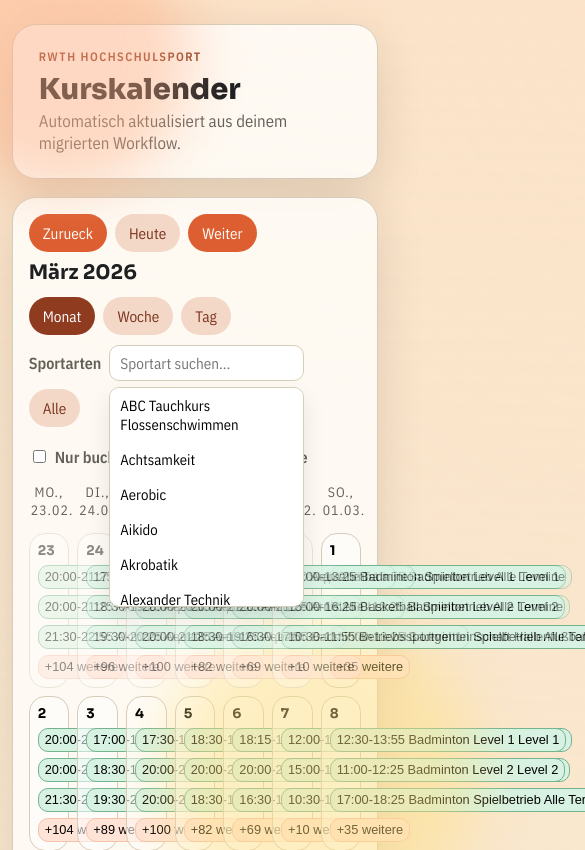
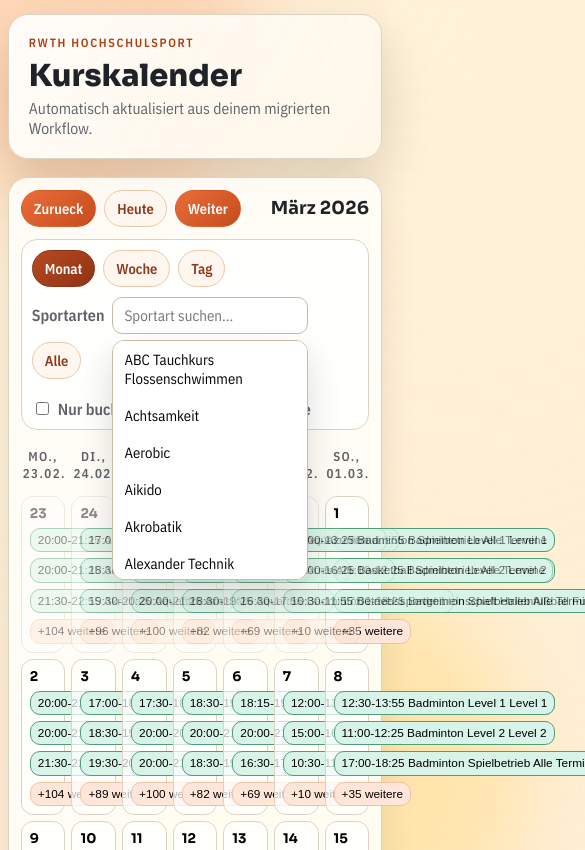
Before and after one commit to greenoak24/hochschulsport-kalender, a website: page docs/index.html in a window 390 px wide. Shown: the top 850 px of the page, 585 px wide, since content can reach past the window. Drawn offline with nearby package versions, Linux system fonts and the light colour scheme.

Commit message:
Improve calendar UI design and responsiveness

```diff
--- a/docs/styles.css
+++ b/docs/styles.css
@@ -1,19 +1,24 @@
 :root {
-  --bg: #f3efe6;
-  --panel: rgba(255, 253, 249, 0.88);
-  --ink: #1d1f21;
-  --muted: #636058;
-  --accent: #dd5f31;
-  --accent-dark: #8f3b20;
-  --line: #d6ccba;
-  --chip: #ffe3d7;
-  --chip-hover: #ffd0bd;
-  --chip-single: #ffe7b6;
-  --chip-single-border: #e4b75d;
-  --chip-recurring: #d7f2e3;
-  --chip-recurring-border: #73b38e;
-  --selected: #fff2bf;
-  --shadow: 0 16px 48px rgba(40, 32, 21, 0.13);
+  --bg: #f8f4e9;
+  --paper: rgba(255, 252, 245, 0.78);
+  --panel: rgba(255, 254, 250, 0.9);
+  --ink: #1f2328;
+  --muted: #5f6368;
+  --accent: #da5e2a;
+  --accent-dark: #ab3f14;
+  --accent-soft: #ffe0ce;
+  --line: #ddd3c3;
+  --line-strong: #c8bba4;
+  --chip: #ffe6d8;
+  --chip-hover: #ffd4bd;
+  --chip-single: #ffe8b8;
+  --chip-single-border: #d79f32;
+  --chip-recurring: #d8f3e7;
+  --chip-recurring-border: #4f9e77;
+  --selected: #fff1c4;
+  --ring: 0 0 0 3px rgba(218, 94, 42, 0.2);
+  --shadow-soft: 0 14px 34px rgba(60, 44, 22, 0.11);
+  --shadow-strong: 0 22px 50px rgba(36, 27, 13, 0.16);
 }
 
 * {
@@ -23,43 +28,49 @@
 body {
   margin: 0;
   min-height: 100vh;
-  background:
-    radial-gradient(circle at 10% 20%, #f7f0d7 0%, transparent 45%),
-    radial-gradient(circle at 90% 0%, #ffd8bc 0%, transparent 42%),
-    linear-gradient(145deg, #ece5d7, #f7f3eb);
   color: var(--ink);
   font-family: "IBM Plex Sans Condensed", sans-serif;
+  background:
+    radial-gradient(circle at 0% 0%, #fff2d8 0%, transparent 40%),
+    radial-gradient(circle at 100% 0%, #ffd6c0 0%, transparent 38%),
+    radial-gradient(circle at 100% 100%, #ffe7b6 0%, transparent 32%),
+    linear-gradient(135deg, #f2ebdb 0%, #f8f4e9 48%, #eee4d4 100%);
 }
 
 .bg-orb {
   position: fixed;
   border-radius: 999px;
-  filter: blur(28px);
-  opacity: 0.45;
+  filter: blur(40px);
+  opacity: 0.4;
   pointer-events: none;
+  z-index: 0;
 }
 
 .orb-1 {
-  width: 260px;
-  height: 260px;
-  top: -70px;
-  left: -70px;
-  background: #ffb088;
+  width: 340px;
+  height: 340px;
+  top: -120px;
+  left: -90px;
+  background: #ffb185;
+  animation: drift 12s ease-in-out infinite alternate;
 }
 
 .orb-2 {
-  width: 320px;
-  height: 320px;
-  bottom: -90px;
-  right: -90px;
-  background: #ffe081;
+  width: 420px;
+  height: 420px;
+  bottom: -150px;
+  right: -120px;
+  background: #ffd66f;
+  animation: drift 14s ease-in-out infinite alternate-reverse;
 }
 
 .layout {
-  width: min(1200px, 94vw);
-  margin: 24px auto 32px;
+  position: relative;
+  z-index: 1;
+  width: min(1240px, 95vw);
+  margin: 20px auto 34px;
   display: grid;
-  grid-template-columns: 1fr 320px;
+  grid-template-columns: minmax(0, 1fr) 330px;
   grid-template-areas:
     "hero hero"
     "calendar details";
@@ -68,46 +79,58 @@ body {
 
 .hero {
   grid-area: hero;
-  background: var(--panel);
+  background:
+    linear-gradient(120deg, rgba(255, 255, 255, 0.72), rgba(255, 246, 230, 0.65)),
+    var(--paper);
   border: 1px solid var(--line);
-  border-radius: 24px;
-  padding: 24px 26px;
-  box-shadow: var(--shadow);
-  animation: rise 0.6s ease-out;
+  border-radius: 26px;
+  padding: 25px 28px;
+  box-shadow: var(--shadow-strong);
+  backdrop-filter: blur(8px);
+  animation: reveal 500ms ease both;
 }
 
 .eyebrow {
   margin: 0;
   text-transform: uppercase;
-  letter-spacing: 0.12em;
+  letter-spacing: 0.14em;
   color: var(--accent-dark);
-  font-size: 0.76rem;
+  font-size: 0.75rem;
   font-weight: 700;
 }
 
 .hero h1 {
-  margin: 10px 0 4px;
-  font: 800 clamp(1.8rem, 4vw, 2.8rem) / 1.1 "Sora", sans-serif;
+  margin: 10px 0 5px;
+  font: 800 clamp(1.9rem, 4.2vw, 3rem) / 1.08 "Sora", sans-serif;
+  text-wrap: balance;
 }
 
 .subline {
   margin: 0;
   color: var(--muted);
-  font-size: 1.05rem;
+  font-size: clamp(0.98rem, 2.4vw, 1.1rem);
 }
 
 .calendar-shell,
 .detail-panel {
-  background: var(--panel);
   border: 1px solid var(--line);
   border-radius: 24px;
-  box-shadow: var(--shadow);
+  box-shadow: var(--shadow-soft);
+  backdrop-filter: blur(8px);
 }
 
 .calendar-shell {
   grid-area: calendar;
   padding: 16px;
-  animation: rise 0.8s ease-out;
+  background: var(--panel);
+  animation: reveal 680ms ease both;
+}
+
+.detail-panel {
+  grid-area: details;
+  padding: 18px;
+  background: linear-gradient(180deg, rgba(255, 255, 255, 0.9), rgba(255, 248, 236, 0.85));
+  animation: reveal 860ms ease both;
 }
 
 .calendar-toolbar {
@@ -115,40 +138,61 @@ body {
   justify-content: space-between;
   align-items: center;
   margin-bottom: 12px;
+  gap: 10px;
+  flex-wrap: wrap;
+}
+
+.nav-group,
+.view-group {
+  display: flex;
   gap: 8px;
   flex-wrap: wrap;
 }
 
-.nav-group {
-  display: flex;
-  gap: 8px;
-}
-
 .btn {
-  border: 0;
+  border: 1px solid transparent;
   border-radius: 999px;
-  background: var(--accent);
+  background: linear-gradient(140deg, #ea6d38, #c54c1e);
   color: #fff;
   padding: 9px 14px;
   font-family: inherit;
-  font-size: 0.95rem;
+  font-size: 0.94rem;
+  font-weight: 600;
   cursor: pointer;
-  transition: transform 0.14s ease, background 0.14s ease;
+  transition: transform 0.15s ease, box-shadow 0.15s ease, filter 0.15s ease, border-color 0.15s ease;
 }
 
 .btn:hover {
-  background: #c65227;
   transform: translateY(-1px);
+  box-shadow: 0 8px 16px rgba(184, 72, 29, 0.3);
+  filter: saturate(1.05);
+}
+
+.btn:focus-visible {
+  outline: none;
+  box-shadow: var(--ring);
 }
 
 .btn-ghost {
-  background: #f3d8c8;
-  color: #7a331d;
+  background: #fff7ef;
+  border-color: #ebc8ac;
+  color: #8a391b;
+}
+
+.btn-ghost:hover {
+  box-shadow: 0 6px 14px rgba(185, 102, 67, 0.16);
+}
+
+.view-btn.active {
+  background: linear-gradient(140deg, #b74a22, #8f3214);
+  border-color: #8f3214;
+  color: #fff;
 }
 
 .month-label {
   margin: 0;
-  font: 700 1.25rem "Sora", sans-serif;
+  font: 700 1.3rem "Sora", sans-serif;
+  letter-spacing: 0.01em;
 }
 
 .calendar-controls {
@@ -156,18 +200,12 @@ body {
   justify-content: space-between;
   align-items: flex-start;
   gap: 10px;
-  margin-bottom: 10px;
+  margin-bottom: 12px;
   flex-wrap: wrap;
-}
-
-.view-group {
-  display: flex;
-  gap: 8px;
-}
-
-.view-btn.active {
-  background: var(--accent-dark);
-  color: #fff;
+  padding: 12px;
+  border: 1px solid var(--line);
+  border-radius: 16px;
+  background: rgba(255, 255, 255, 0.63);
 }
 
 .filter-group {
@@ -177,24 +215,34 @@ body {
   flex-wrap: wrap;
 }
 
-.filter-group label {
+.filter-group label,
+.toggle-filters label,
+.level-label {
   font-weight: 600;
   color: var(--muted);
 }
 
 #sportSearch {
-  min-width: 220px;
-  border: 1px solid var(--line);
+  min-width: 230px;
+  border: 1px solid var(--line-strong);
   border-radius: 10px;
-  padding: 7px 10px;
+  padding: 8px 11px;
   background: #fff;
+  color: var(--ink);
   font-family: inherit;
-  font-size: 0.95rem;
+  font-size: 0.94rem;
+  transition: border-color 0.15s ease, box-shadow 0.15s ease;
+}
+
+#sportSearch:focus-visible {
+  outline: none;
+  border-color: var(--accent);
+  box-shadow: var(--ring);
 }
 
 .sport-search-wrap {
   position: relative;
-  min-width: 220px;
+  min-width: 230px;
 }
 
 .suggestion-box {
@@ -203,11 +251,11 @@ body {
   left: 0;
   right: 0;
   z-index: 30;
-  border: 1px solid var(--line);
-  border-radius: 10px;
+  border: 1px solid var(--line-strong);
+  border-radius: 12px;
   background: #fff;
-  box-shadow: 0 10px 24px rgba(0, 0, 0, 0.09);
-  max-height: 220px;
+  box-shadow: 0 16px 34px rgba(31, 35, 40, 0.16);
+  max-height: 240px;
   overflow-y: auto;
   display: none;
 }
@@ -221,14 +269,14 @@ body {
   border: 0;
   background: #fff;
   text-align: left;
-  padding: 8px 10px;
+  padding: 9px 11px;
   font-family: inherit;
   font-size: 0.92rem;
   cursor: pointer;
 }
 
 .suggestion-item:hover {
-  background: #f7efe8;
+  background: #fff1e7;
 }
 
 .selected-sports {
@@ -239,13 +287,23 @@ body {
   width: 100%;
 }
 
-.sport-chip {
-  border: 1px solid #cdb28a;
-  background: #fff8e8;
+.sport-chip,
+.level-chip {
+  border: 1px solid #d7be9a;
+  background: #fff7e8;
+  color: #413326;
   border-radius: 999px;
-  padding: 4px 10px;
+  padding: 5px 11px;
   font-size: 0.84rem;
+  font-weight: 600;
   cursor: pointer;
+  transition: transform 0.12s ease, background 0.12s ease, border-color 0.12s ease;
+}
+
+.sport-chip:hover,
+.level-chip:hover {
+  background: #ffedd6;
+  border-color: #cb9d6e;
 }
 
 .sport-chip::after {
@@ -266,8 +324,10 @@ body {
   display: inline-flex;
   align-items: center;
   gap: 6px;
-  color: var(--muted);
-  font-weight: 600;
+}
+
+.toggle-filters input[type="checkbox"] {
+  accent-color: var(--accent);
 }
 
 .level-filter {
@@ -282,25 +342,10 @@ body {
   display: flex;
 }
 
-.level-label {
-  color: var(--muted);
-  font-weight: 600;
-}
-
-.level-chip {
-  border: 1px solid #c9bdaa;
-  background: #fff;
-  color: #3a342d;
-  border-radius: 999px;
-  padding: 6px 10px;
-  font-size: 0.86rem;
-  cursor: pointer;
-}
-
 .level-chip.off {
-  background: #f0ece4;
-  color: #8f877a;
-  border-color: #ddd3c4;
+  background: #f2eee7;
+  color: #8d8374;
+  border-color: #ddd2c2;
   text-decoration: line-through;
 }
 
@@ -312,12 +357,13 @@ body {
 }
 
 .weekday {
-  font-size: 0.85rem;
+  font-size: 0.8rem;
   text-transform: uppercase;
-  letter-spacing: 0.08em;
+  letter-spacing: 0.11em;
   color: var(--muted);
   text-align: center;
   padding: 6px 2px;
+  font-weight: 700;
 }
 
 .calendar-grid {
@@ -330,12 +376,77 @@ body {
   grid-template-columns: repeat(7, minmax(0, 1fr));
 }
 
-.calendar-grid.week {
+.calendar-grid.week,
+.calendar-grid.day {
   grid-template-columns: minmax(0, 1fr);
 }
 
-.calendar-grid.day {
-  grid-template-columns: minmax(0, 1fr);
+.day-cell {
+  min-height: 138px;
+  border: 1px solid var(--line);
+  border-radius: 16px;
+  padding: 8px;
+  background: rgba(255, 255, 255, 0.72);
+  display: flex;
+  flex-direction: column;
+  gap: 6px;
+  cursor: pointer;
+  transition: background 0.16s ease, transform 0.14s ease, box-shadow 0.14s ease;
+}
+
+.day-cell:hover {
+  background: #fff;
+  transform: translateY(-1px);
+  box-shadow: 0 10px 18px rgba(32, 28, 19, 0.08);
+}
+
+.day-cell.outside {
+  opacity: 0.46;
+}
+
+.day-cell.selected {
+  background: var(--selected);
+  border-color: #cea145;
+  box-shadow: inset 0 0 0 1px #d4aa57;
+}
+
+.calendar-grid.week .day-cell {
+  min-height: 190px;
+}
+
+.calendar-grid.day .day-cell {
+  min-height: 430px;
+}
+
+.day-number {
+  font-weight: 700;
+  font-family: "Sora", sans-serif;
+}
+
+.event-chip {
+  background: var(--chip);
+  border: 1px solid #efc2a8;
+  border-radius: 10px;
+  padding: 4px 7px;
+  font-size: 0.79rem;
+  line-height: 1.22;
+  white-space: nowrap;
+  overflow: hidden;
+  text-overflow: ellipsis;
+}
+
+.event-chip:hover {
+  background: var(--chip-hover);
+}
+
+.event-chip.single {
+  background: var(--chip-single);
+  border-color: var(--chip-single-border);
+}
+
+.event-chip.recurring {
+  background: var(--chip-recurring);
+  border-color: var(--chip-recurring-border);
 }
 
 .time-grid-wrapper {
@@ -374,23 +485,23 @@ body {
 .time-column {
   position: relative;
   border: 1px solid var(--line);
-  border-radius: 12px;
+  border-radius: 13px;
   background:
     repeating-linear-gradient(
       to bottom,
       transparent,
       transparent calc((100% / 16) - 1px),
-      rgba(165, 150, 127, 0.25) calc((100% / 16) - 1px),
-      rgba(165, 150, 127, 0.25) calc(100% / 16)
+      rgba(176, 156, 129, 0.25) calc((100% / 16) - 1px),
+      rgba(176, 156, 129, 0.25) calc(100% / 16)
     ),
-    rgba(255, 255, 255, 0.58);
+    rgba(255, 255, 255, 0.73);
   cursor: pointer;
   overflow: hidden;
 }
 
 .time-column.selected {
-  border-color: #d0ac2f;
-  box-shadow: inset 0 0 0 1px #d0ac2f;
+  border-color: #cea145;
+  box-shadow: inset 0 0 0 1px #d4aa57;
 }
 
 .time-event {
@@ -400,10 +511,11 @@ body {
   border-radius: 10px;
   border: 1px solid var(--line);
   background: #fff;
-  padding: 4px 6px;
+  padding: 5px 7px;
   overflow: hidden;
   text-align: left;
   min-height: 20px;
+  box-shadow: 0 6px 10px rgba(30, 24, 16, 0.08);
 }
 
 .time-event.single {
@@ -433,81 +545,9 @@ body {
   margin-top: 2px;
 }
 
-.day-cell {
-  min-height: 130px;
-  border: 1px solid var(--line);
-  border-radius: 16px;
-  padding: 8px;
-  background: rgba(255, 255, 255, 0.56);
-  display: flex;
-  flex-direction: column;
-  gap: 6px;
-  cursor: pointer;
-  transition: background 0.18s ease, transform 0.12s ease;
-}
-
-.day-cell:hover {
-  background: #fff;
-  transform: translateY(-1px);
-}
-
-.day-cell.outside {
-  opacity: 0.45;
-}
-
-.day-cell.selected {
-  background: var(--selected);
-  border-color: #d0ac2f;
-}
-
-.calendar-grid.week .day-cell {
-  min-height: 180px;
-}
-
-.calendar-grid.day .day-cell {
-  min-height: 430px;
-}
-
-.day-number {
-  font-weight: 700;
-  font-family: "Sora", sans-serif;
-}
-
-.event-chip {
-  background: var(--chip);
-  border: 1px solid #f4c2aa;
-  border-radius: 10px;
-  padding: 3px 6px;
-  font-size: 0.8rem;
-  line-height: 1.25;
-  white-space: nowrap;
-  overflow: hidden;
-  text-overflow: ellipsis;
-}
-
-.event-chip:hover {
-  background: var(--chip-hover);
-}
-
-.event-chip.single {
-  background: var(--chip-single);
-  border-color: var(--chip-single-border);
-}
-
-.event-chip.recurring {
-  background: var(--chip-recurring);
-  border-color: var(--chip-recurring-border);
-}
-
-.detail-panel {
-  grid-area: details;
-  padding: 18px;
-  animation: rise 1s ease-out;
-}
-
 .detail-panel h3 {
   margin: 0;
-  font: 700 1.4rem "Sora", sans-serif;
+  font: 700 1.35rem "Sora", sans-serif;
 }
 
 .detail-date {
@@ -554,7 +594,16 @@ body {
   font-size: 0.88rem;
 }
 
-@keyframes rise {
+.detail-item a {
+  color: var(--accent-dark);
+  font-weight: 700;
+}
+
+.detail-item a:hover {
+  color: #7f2e10;
+}
+
+@keyframes reveal {
   from {
     opacity: 0;
     transform: translateY(10px);
@@ -565,6 +614,15 @@ body {
   }
 }
 
+@keyframes drift {
+  0% {
+    transform: translate3d(0, 0, 0);
+  }
+  100% {
+    transform: translate3d(18px, -12px, 0);
+  }
+}
+
 @media (max-width: 980px) {
   .layout {
     grid-template-columns: 1fr;
@@ -572,6 +630,16 @@ body {
       "hero"
       "calendar"
       "details";
+  }
+
+  .hero,
+  .calendar-shell,
+  .detail-panel {
+    border-radius: 20px;
+  }
+
+  .calendar-controls {
+    padding: 10px;
   }
 
   .day-cell {
@@ -587,11 +655,48 @@ body {
     height: 880px;
   }
 
-  #sportSearch {
-    min-width: 160px;
+  #sportSearch,
+  .sport-search-wrap {
+    min-width: 170px;
+  }
+}
+
+@media (max-width: 640px) {
+  .layout {
+    width: min(100%, 96vw);
+    margin-top: 14px;
+    margin-bottom: 22px;
   }
 
-  .sport-search-wrap {
-    min-width: 160px;
+  .hero {
+    padding: 20px;
+  }
+
+  .calendar-shell,
+  .detail-panel {
+    padding: 12px;
+  }
+
+  .month-label {
+    font-size: 1.12rem;
+  }
+
+  .btn {
+    padding: 8px 12px;
+    font-size: 0.9rem;
+  }
+
+  .calendar-grid,
+  .weekday-row {
+    gap: 6px;
+  }
+
+  .day-cell {
+    border-radius: 12px;
+    min-height: 96px;
+  }
+
+  .event-chip {
+    font-size: 0.74rem;
   }
 }
```
